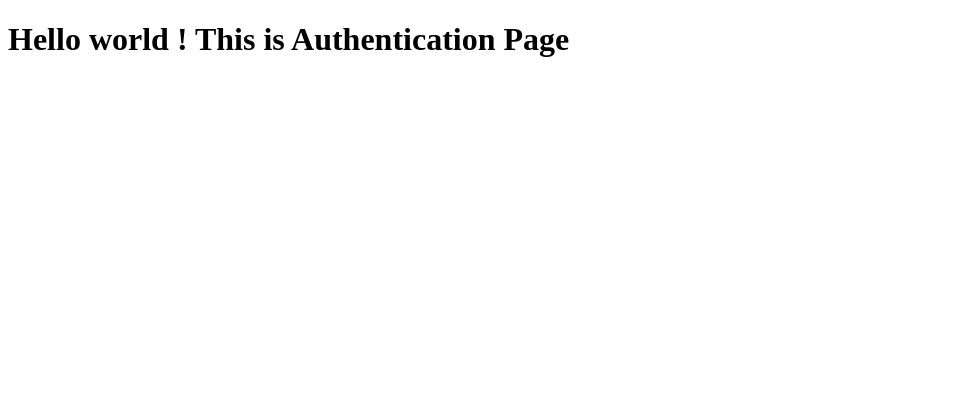
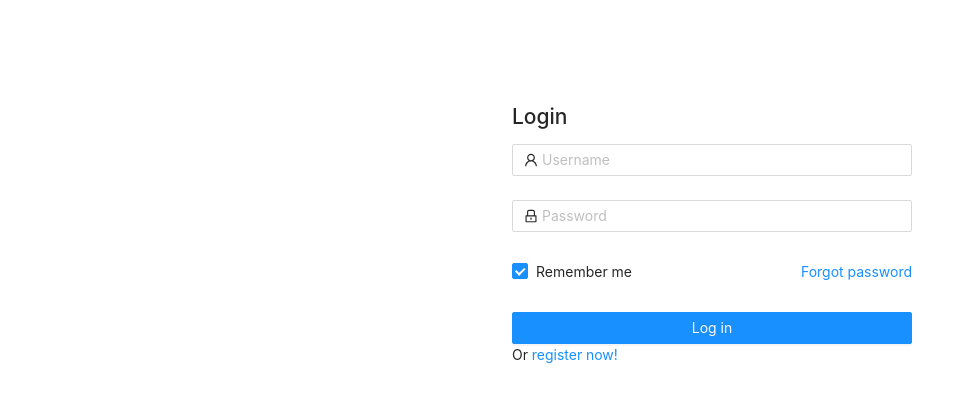
Before and after one commit to itmc-ptit/web-frontend, a React (Create React App) app: page / in a window 1280 px wide. Shown: the top 402 px of the page, without its empty margins (0-967 px from the left). Built offline with nearby package versions, Linux system fonts and the light colour scheme.

Commit message:
Handle Login Form

```diff
--- a/package.json
+++ b/package.json
@@ -3,10 +3,14 @@
   "version": "0.1.0",
   "private": true,
   "dependencies": {
+    "@ant-design/icons": "^4.2.1",
     "@testing-library/jest-dom": "^4.2.4",
     "@testing-library/react": "^9.3.2",
     "@testing-library/user-event": "^7.1.2",
+    "ant": "^0.2.0",
+    "antd": "^4.4.3",
     "axios": "^0.19.2",
+    "node-sass": "^4.14.1",
     "react": "^16.13.1",
     "react-dom": "^16.13.1",
     "react-redux": "^7.2.0",
--- /dev/null
+++ b/src/components/Authentication/LoginForm.js
@@ -0,0 +1,58 @@
+import React from 'react';
+import { Form, Input, Button, Checkbox } from 'antd';
+import { UserOutlined, LockOutlined } from '@ant-design/icons';
+import './LoginForm.scss';
+
+function LoginForm(props) {
+  const onFinish = (values) => {
+    console.log('Received values of form: ', values);
+  };
+
+  return (
+    <Form
+      name="normal_login"
+      className="login-form"
+      initialValues={{ remember: true }}
+      onFinish={onFinish}
+    >
+      <h2>Login</h2>
+      <Form.Item
+        name="username"
+        rules={[{ required: true, message: 'Please input your Username!' }]}
+      >
+        <Input
+          prefix={<UserOutlined className="site-form-item-icon" />}
+          placeholder="Username"
+        />
+      </Form.Item>
+      <Form.Item
+        name="password"
+        rules={[{ required: true, message: 'Please input your Password!' }]}
+      >
+        <Input
+          prefix={<LockOutlined className="site-form-item-icon" />}
+          type="password"
+          placeholder="Password"
+        />
+      </Form.Item>
+      <Form.Item>
+        <Form.Item name="remember" valuePropName="checked" noStyle>
+          <Checkbox>Remember me</Checkbox>
+        </Form.Item>
+
+        <a className="login-form-forgot" href="">
+          Forgot password
+        </a>
+      </Form.Item>
+
+      <Form.Item>
+        <Button type="primary" htmlType="submit" className="login-form-button">
+          Log in
+        </Button>
+        Or <a href="">register now!</a>
+      </Form.Item>
+    </Form>
+  );
+}
+
+export default LoginForm;
--- /dev/null
+++ b/src/components/Authentication/LoginForm.scss
@@ -0,0 +1,30 @@
+@import '~antd/dist/antd.css';
+
+.login-form {
+  position: relative;
+  width: 400px;
+  padding-top: 100px;
+  margin-left: 40%;
+}
+.login-form-button {
+  width: 100%;
+}
+.login-form-forgot {
+  float: right;
+}
+// #components-form-demo-normal-login .login-form {
+
+//   max-width: 300px;
+// }
+// #components-form-demo-normal-login .login-form-forgot {
+
+//   justify-content: flex-end;
+// }
+// #components-form-demo-normal-login .ant-col-rtl .login-form-forgot {
+
+//    float: left;
+// }
+// #components-form-demo-normal-login .login-form-button {
+
+//   width: 100%;
+// }
--- a/src/components/index.js
+++ b/src/components/index.js
@@ -0,0 +1,4 @@
+import { LoginForm } from './Authentication/LoginForm';
+import Authentication from '../modules/Authentication';
+
+export default Authentication;
--- a/src/modules/Authentication/index.js
+++ b/src/modules/Authentication/index.js
@@ -1,9 +1,10 @@
 import React from 'react';
+import LoginForm from '../../components/Authentication/LoginForm';
 
 export default () => {
-  return(
+  return (
     <>
-      <h1>Hello world ! This is Authentication Page</h1>
+      <LoginForm />
     </>
-  )
-}
+  );
+};
```
Also changed, not shown: 1 other file (tests, documents, lock files or other folders).
